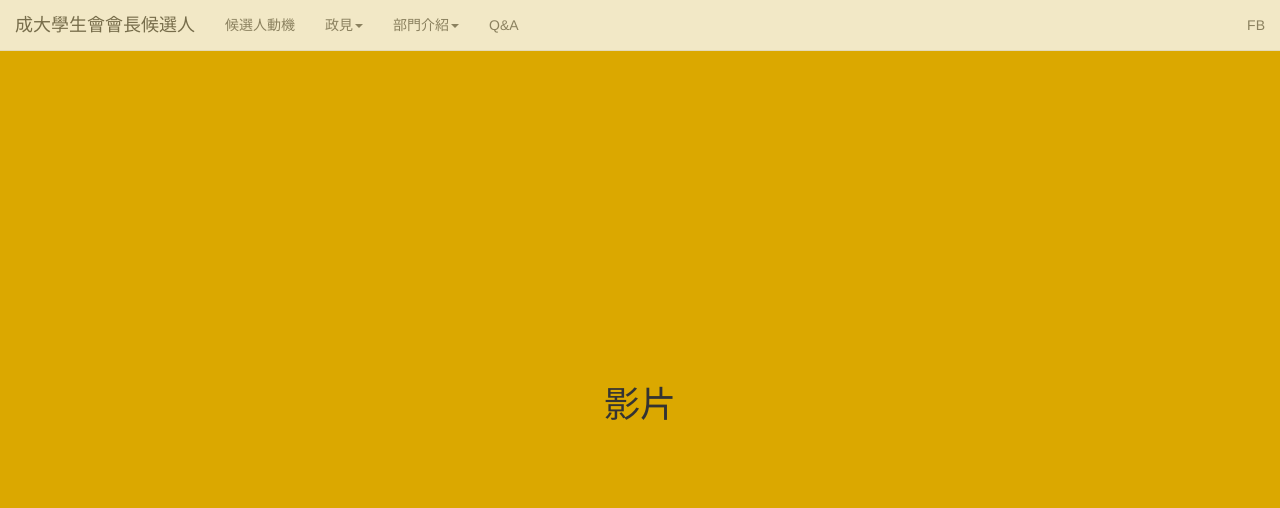
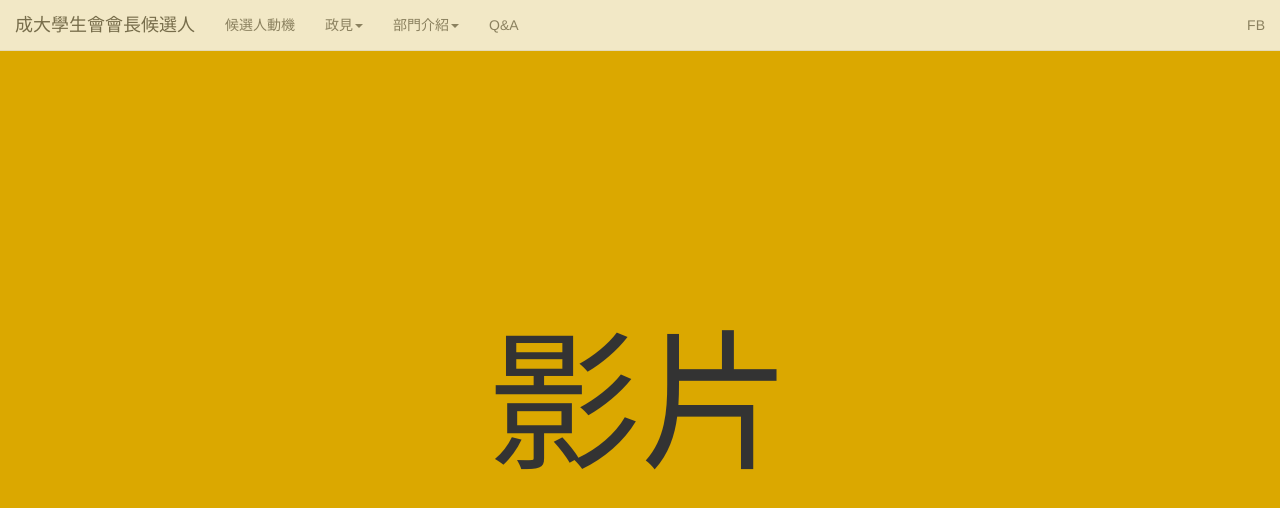
Before and after one commit to nick0916/student_elect, a plain HTML site: page index.html in a window 1280 px wide. Drawn offline with Linux system fonts and the light colour scheme.

Commit message:
改字型

```diff
--- a/index.html
+++ b/index.html
@@ -11,6 +11,7 @@
     <script src="javascripts/jquery.fullPage.js"></script>
     <script src="javascripts/bootstrap.min.js"></script>
 
+
     <script type="text/javascript">
         $(document).ready(function() {
             $('#fullpage').fullpage({
@@ -20,9 +21,9 @@
     </script>
 
     <style type="text/css" media="screen">
-        .section{
+        .section h1{
             text-align: center;
-            font-size: 1cm;
+            font-size: 4cm;
         }
 
         #top{
```
